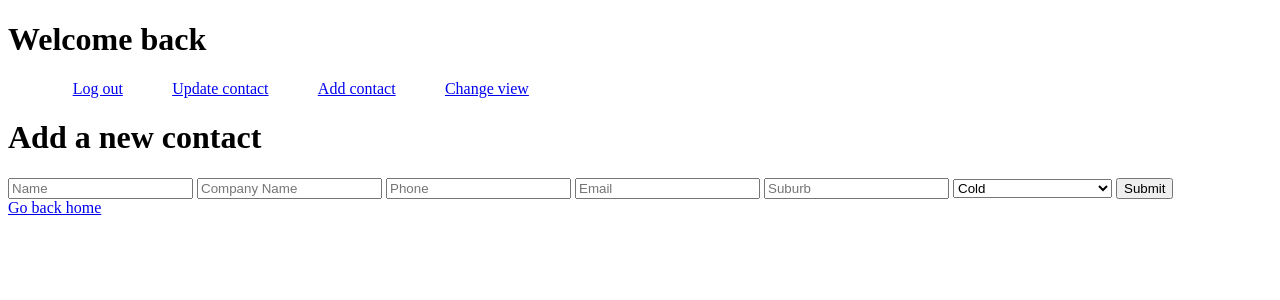
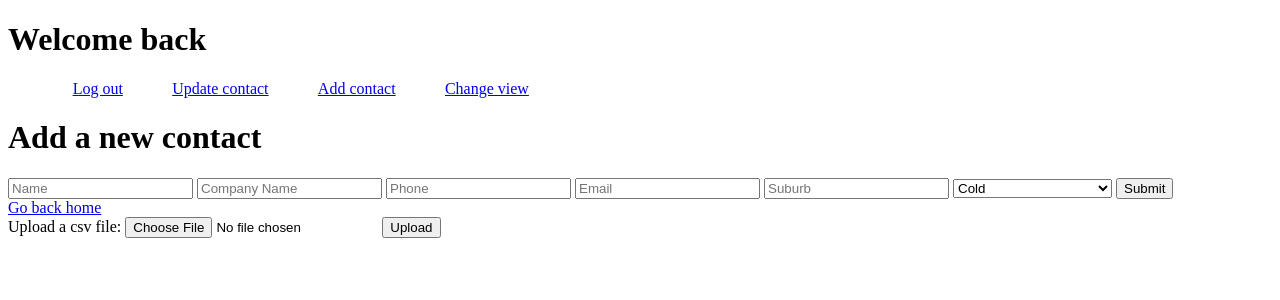
Before and after one commit to SauraPG72/Saura-s-Sales-Tracker, a Flask app: page /add-new-contact in a window 1280 px wide. Shown: the top 300 px of the page. Run offline with Flask 2, Linux system fonts and the light colour scheme; some libraries are stand-ins or nearby versions.

Commit message:
made the csv upload feature work

```diff
--- a/app.py
+++ b/app.py
@@ -1,9 +1,13 @@
 from crypt import methods
-from flask import Flask, render_template, request, session, redirect
+from typing import ClassVar
+from flask import Flask, render_template, request, session, redirect, make_response
 import psycopg2
 import bcrypt
 import os
 import csv
+from csv import reader
+from io import TextIOWrapper
+import pdfkit
 
 app = Flask(__name__)
 
@@ -68,7 +72,8 @@ def login():
 @app.route('/home')
 def logged_in():
     if session:
-        result = database_connect('SELECT client_id, user_id, client_name, company, phone, email, suburb, status FROM clients', [])
+        user_id = session.get('unique_id_number')
+        result = database_connect('SELECT client_id, user_id, client_name, company, phone, email, suburb, status FROM clients WHERE user_id = %s', [user_id])
         list_of_client_dicts = []
 # reformatting my SQL call results, so that I can access them more easily
         for client in result:
@@ -141,22 +146,41 @@ def adding_contact():
     suburb = request.args.get('suburb')
     status = request.args.get('status')
 
-
     if len(name) > 4 and len(company) > 4 and len(phone) == 10 and email and len(suburb) > 4 and status:
         print(f"{name} {company} {phone} {email} {suburb} {status}")
-
 # now establish that the user is the actual user for this deal
-
         user_email = session.get('email')
         result = database_connect('SELECT id, name, email, password from users WHERE email = %s', [user_email])
         user_id = result[0][0]
 # now that user is established, we can do the insert operation in excel.
         insert_new_client = database_connect('INSERT INTO clients (user_id, client_name, company, phone, email, suburb, status) VALUES (%s, %s, %s, %s, %s, %s, %s)', [user_id, name, company, phone_number, email, suburb, status])
         return redirect('/home')
-
     else:
         return redirect('/add-new-contact')
+# now some code for uploading a CSV File
+@app.route('/addmultiple', methods=['POST'])
+def read_csv():
+    csv_file = request.files['file']
+    csv_file = TextIOWrapper(csv_file, encoding='utf-8')
+    csv_string = csv_file.read()
+    csv_list = csv_string.split(",,")
+    converted_list = []
+    for element in csv_list[0:(len(csv_list) - 1)]:
+        converted_list.append(element.strip())
+    # print(converted_list)
 
+    for element in converted_list:
+        client = element.split(",")
+        user_id = session.get('unique_id_number')
+        name = client[0]
+        company = client[1]
+        phone = int(client[2])
+        email = client[3]
+        suburb = client[4]
+        status = 0
+        insert_new_client = database_connect('INSERT INTO clients (user_id, client_name, company, phone, email, suburb, status) VALUES (%s, %s, %s, %s, %s, %s, %s)', [user_id, name, company, phone, email, suburb, status])
+
+    return redirect('/home')
 
 # just creating a little log out page now that will redirect me to log in.
 @app.route('/logout')
--- a/templates/newcontact.html
+++ b/templates/newcontact.html
@@ -19,8 +19,9 @@
     <input type="submit">
 </br>
     <a href="/home">Go back home</a>
-
-
-
+</form>
+<form action="/addmultiple" method="post" enctype="multipart/form-data">
+    Upload a csv file: <input type='file' name='file'>
+    <input type='submit' value='Upload'>
 </form>
 {% endblock %}
```
